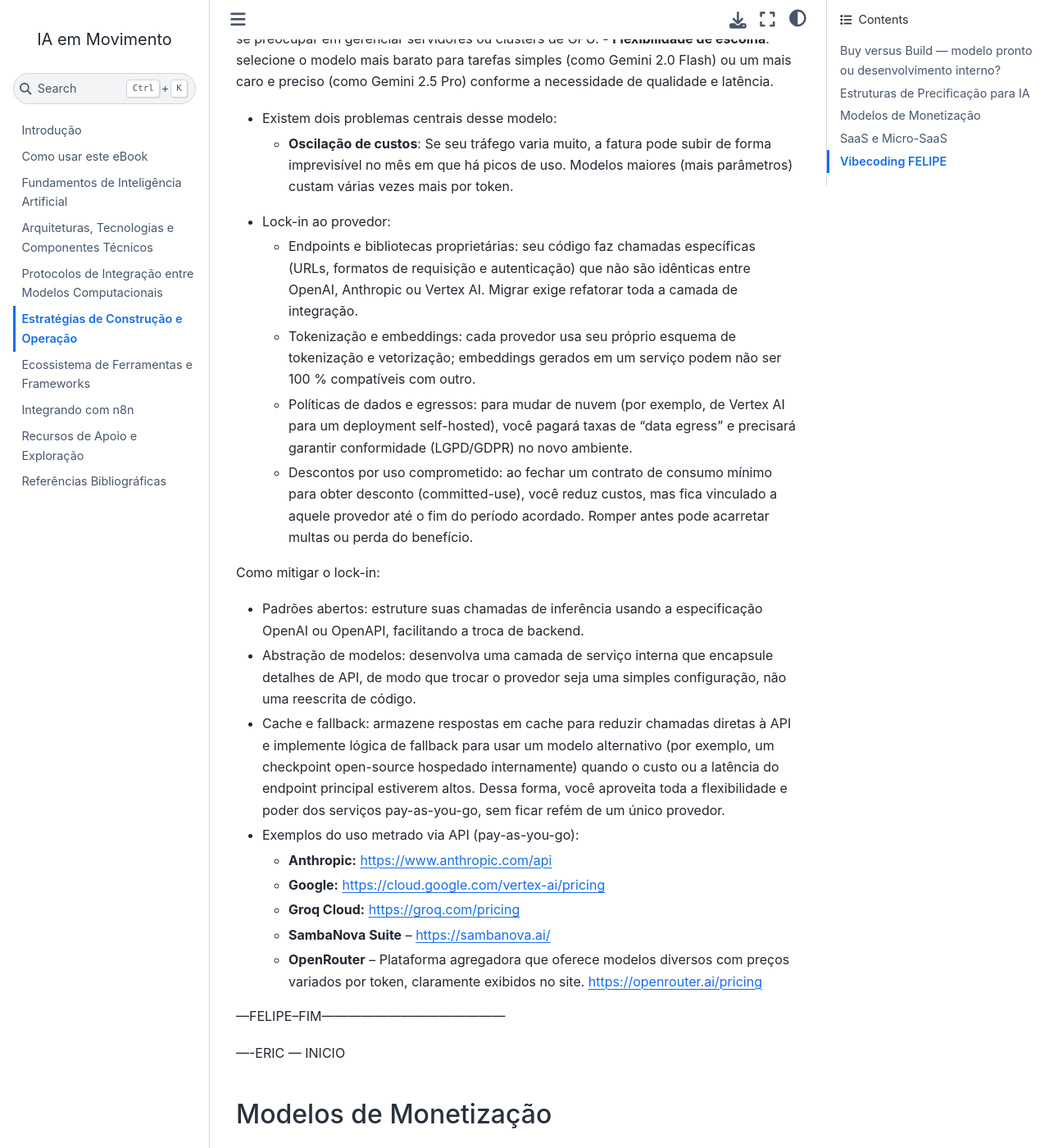
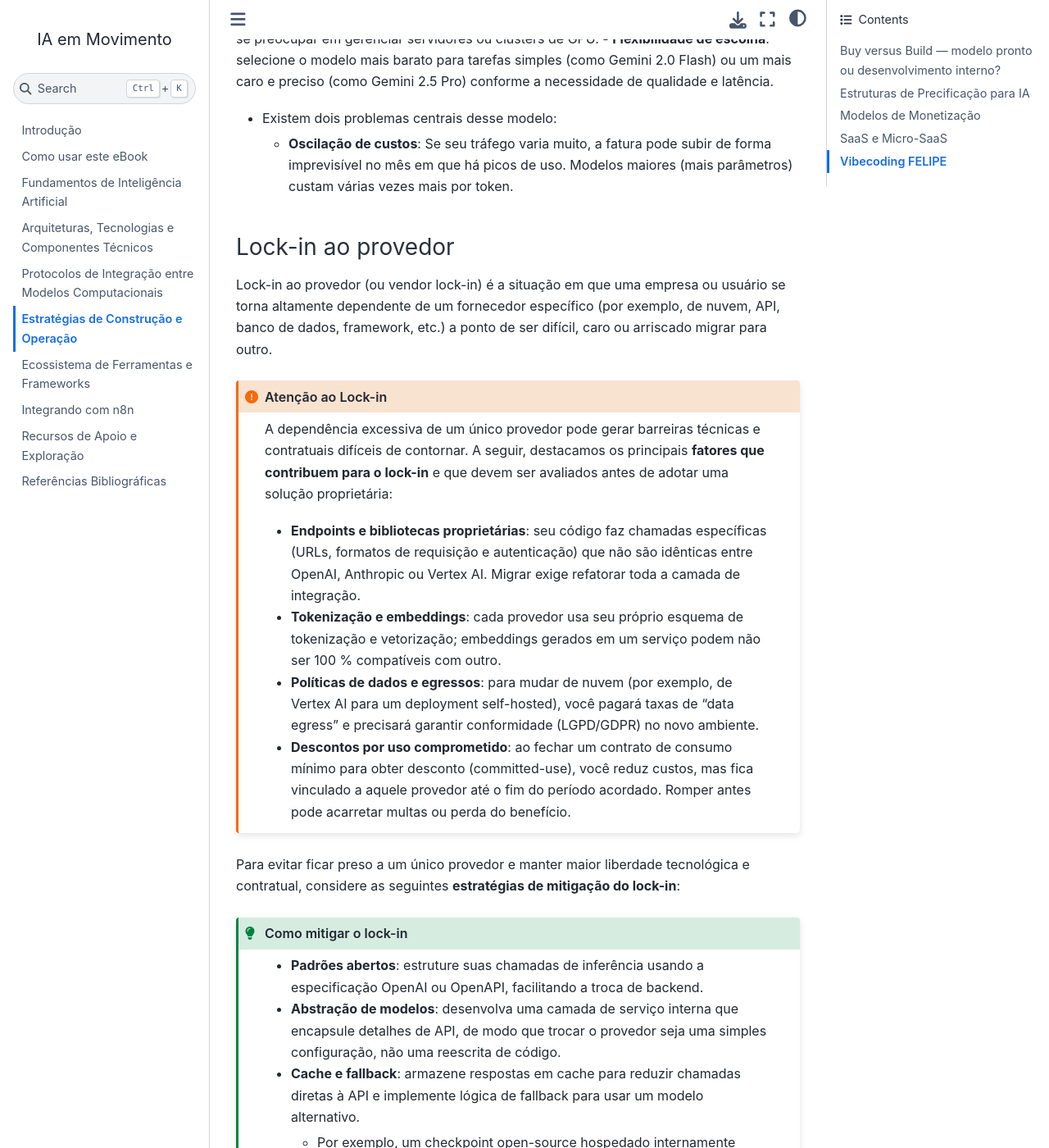
Before and after one commit to unb-lamfo-negocios-ai/LivroIAemMovimento, a Jupyter Book: the page built from capitulos/capEstrategiaConstrucao_e_Operacao.md, in a window 1280 px wide and 1400 px high, scrolled down 5080 px. Shown: the whole window at 82% size. Built offline with Jupyter Book 1.0.4 settings and Sphinx 7.4.7 and the Sphinx Book theme 1.1.4, drawn with Linux system fonts in a browser that asks for light colours; pages that are not in the unit, such as notebooks, are missing from menus; cross-references to code outside the pages are shown as plain code; some of the changed text lies outside the part shown.

Commit message:
Update Estrategias de precificacao capEstrategiaConstrucao_e_Operacao.md

````diff
--- a/capitulos/capEstrategiaConstrucao_e_Operacao.md
+++ b/capitulos/capEstrategiaConstrucao_e_Operacao.md
@@ -136,26 +136,42 @@
 - Um "cliente casual" resume 10 artigos curtos, consumindo um total de 50.000 tokens no mês, o que gera um custo de API para você de apenas $0.15.
 - Já um "cliente intensivo" resume 30 relatórios longos, consumindo 3.000.000 de tokens, o que gera um custo de $9.00. Se no mês seguinte esse cliente intensivo dobrar o uso, seu custo direto com ele sobe para $18, eliminando quase toda a sua margem de lucro.
 ```
-- Lock-in ao provedor:
-   - Endpoints e bibliotecas proprietárias: seu código faz chamadas específicas (URLs, formatos de requisição e autenticação) que não são idênticas entre OpenAI, Anthropic ou Vertex AI. Migrar exige refatorar toda a camada de integração.
-   - Tokenização e embeddings: cada provedor usa seu próprio esquema de tokenização e vetorização; embeddings gerados em um serviço podem não ser 100 % compatíveis com outro.
-   - Políticas de dados e egressos: para mudar de nuvem (por exemplo, de Vertex AI para um deployment self-hosted), você pagará taxas de “data egress” e precisará garantir conformidade (LGPD/GDPR) no novo ambiente.
-   - Descontos por uso comprometido: ao fechar um contrato de consumo mínimo para obter desconto (committed-use), você reduz custos, mas fica vinculado a aquele provedor até o fim do período acordado. Romper antes pode acarretar multas ou perda do benefício.
+### Lock-in ao provedor
 
-Como mitigar o lock-in:
+Lock-in ao provedor (ou vendor lock-in) é a situação em que uma empresa ou usuário se torna altamente dependente de um fornecedor específico (por exemplo, de nuvem, API, banco de dados, framework, etc.) a ponto de ser difícil, caro ou arriscado migrar para outro.
 
-- Padrões abertos: estruture suas chamadas de inferência usando a especificação OpenAI ou OpenAPI, facilitando a troca de backend.
-- Abstração de modelos: desenvolva uma camada de serviço interna que encapsule detalhes de API, de modo que trocar o provedor seja uma simples configuração, não uma reescrita de código.
-- Cache e fallback: armazene respostas em cache para reduzir chamadas diretas à API e implemente lógica de fallback para usar um modelo alternativo (por exemplo, um checkpoint open-source hospedado internamente) quando o custo ou a latência do endpoint principal estiverem altos. Dessa forma, você aproveita toda a flexibilidade e poder dos serviços pay-as-you-go, sem ficar refém de um único provedor.
+```{admonition} Atenção ao Lock-in
+:class: attention
 
-- Exemplos do uso metrado via API (pay-as-you-go):
-    - **Anthropic:**  [https://www.anthropic.com/api](https://www.anthropic.com/pricing#api)
-    - **Google:**  [https://cloud.google.com/vertex-ai/pricing](https://ai.google.dev/gemini-api/docs/pricing)
-    - **Groq Cloud:** https://groq.com/pricing
-    - **SambaNova Suite** –  https://sambanova.ai/
-    - **OpenRouter** – Plataforma agregadora que oferece modelos diversos com preços variados por token, claramente exibidos no site. [https://openrouter.ai/pricing](https://openrouter.ai/)
+A dependência excessiva de um único provedor pode gerar barreiras técnicas e contratuais difíceis de contornar.  A seguir, destacamos os principais **fatores que contribuem para o lock-in** e que devem ser avaliados antes de adotar uma solução proprietária:
 
----FELIPE--FIM------------------------------------------
+- **Endpoints e bibliotecas proprietárias**: seu código faz chamadas específicas (URLs, formatos de requisição e autenticação) que não são idênticas entre OpenAI, Anthropic ou Vertex AI. Migrar exige refatorar toda a camada de integração.
+- **Tokenização e embeddings**: cada provedor usa seu próprio esquema de tokenização e vetorização; embeddings gerados em um serviço podem não ser 100 % compatíveis com outro.
+- **Políticas de dados e egressos**: para mudar de nuvem (por exemplo, de Vertex AI para um deployment self-hosted), você pagará taxas de “data egress” e precisará garantir conformidade (LGPD/GDPR) no novo ambiente.
+- **Descontos por uso comprometido**: ao fechar um contrato de consumo mínimo para obter desconto (committed-use), você reduz custos, mas fica vinculado a aquele provedor até o fim do período acordado. Romper antes pode acarretar multas ou perda do benefício.
+```
+
+Para evitar ficar preso a um único provedor e manter maior liberdade tecnológica e contratual, considere as seguintes **estratégias de mitigação do lock-in**:
+
+```{admonition} Como mitigar o lock-in
+:class: hint
+- **Padrões abertos**: estruture suas chamadas de inferência usando a especificação OpenAI ou OpenAPI, facilitando a troca de backend.
+- **Abstração de modelos**: desenvolva uma camada de serviço interna que encapsule detalhes de API, de modo que trocar o provedor seja uma simples configuração, não uma reescrita de código.
+- **Cache e fallback**: armazene respostas em cache para reduzir chamadas diretas à API e implemente lógica de fallback para usar um modelo alternativo.
+    - Por exemplo, um checkpoint open-source hospedado internamente quando o custo ou a latência do endpoint principal estiverem altos.
+    - Dessa forma, você aproveita toda a flexibilidade e poder dos serviços pay-as-you-go, sem ficar refém de um único provedor.
+```
+
+Para quem deseja experimentar e escalar soluções de IA com flexibilidade, o modelo pay-as-you-go permite pagar apenas pelo que for utilizado. Abaixo estão alguns exemplos de plataformas e provedores que oferecem esse tipo de cobrança, com links diretos para suas páginas de preços e documentação técnica:
+
+```{admonition} Exemplos do uso metrado via API (pay-as-you-go):
+:class: hint
+- **Anthropic**:  [https://www.anthropic.com/api](https://www.anthropic.com/pricing#api)
+- **Google**:  [https://cloud.google.com/vertex-ai/pricing](https://ai.google.dev/gemini-api/docs/pricing)
+- **Groq Cloud**: https://groq.com/pricing
+- **SambaNova Suite**:  https://sambanova.ai/
+- **OpenRouter**: [https://openrouter.ai/pricing](https://openrouter.ai/)
+```
 
 ----ERIC --- INICIO
 ## Modelos de Monetização
````
